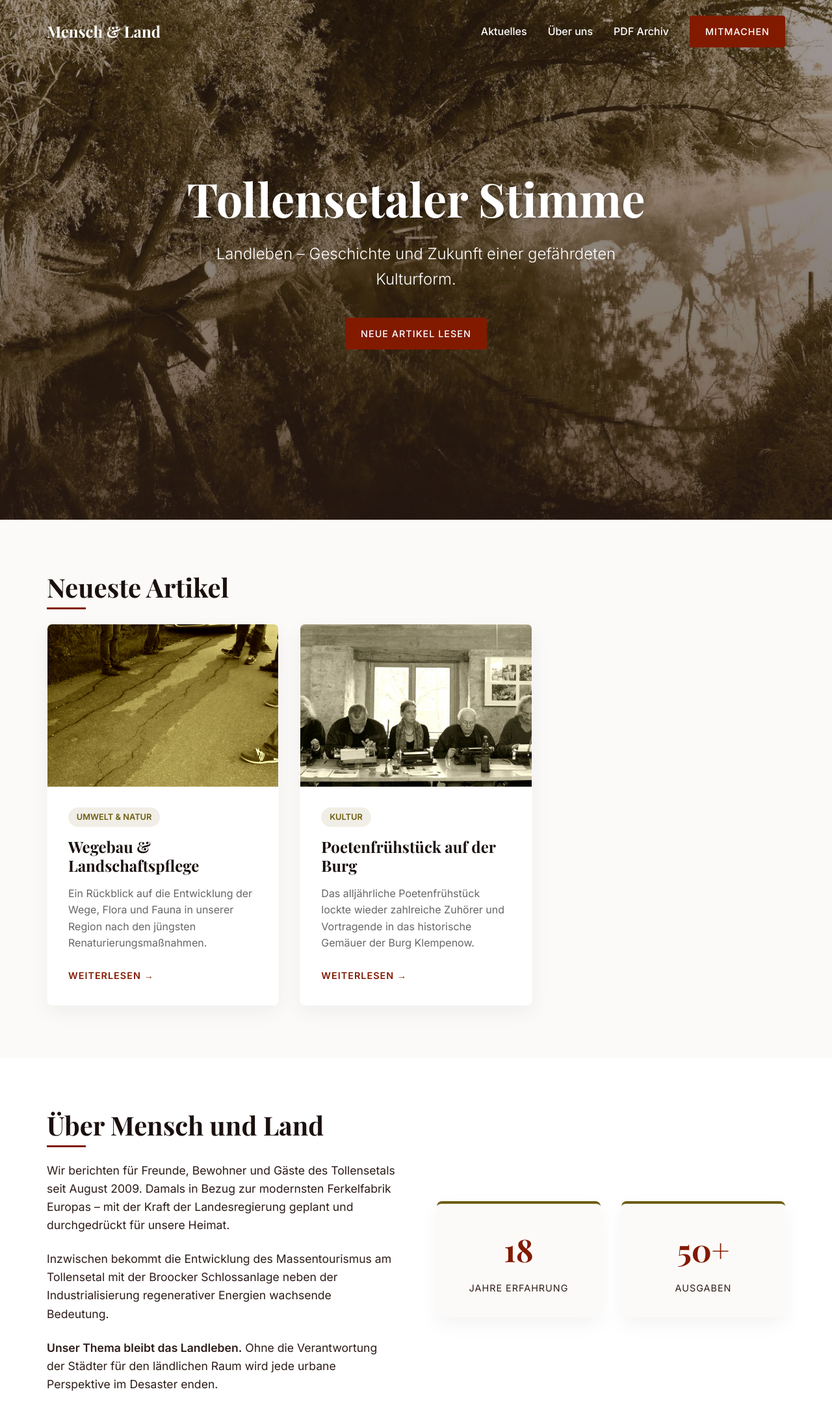
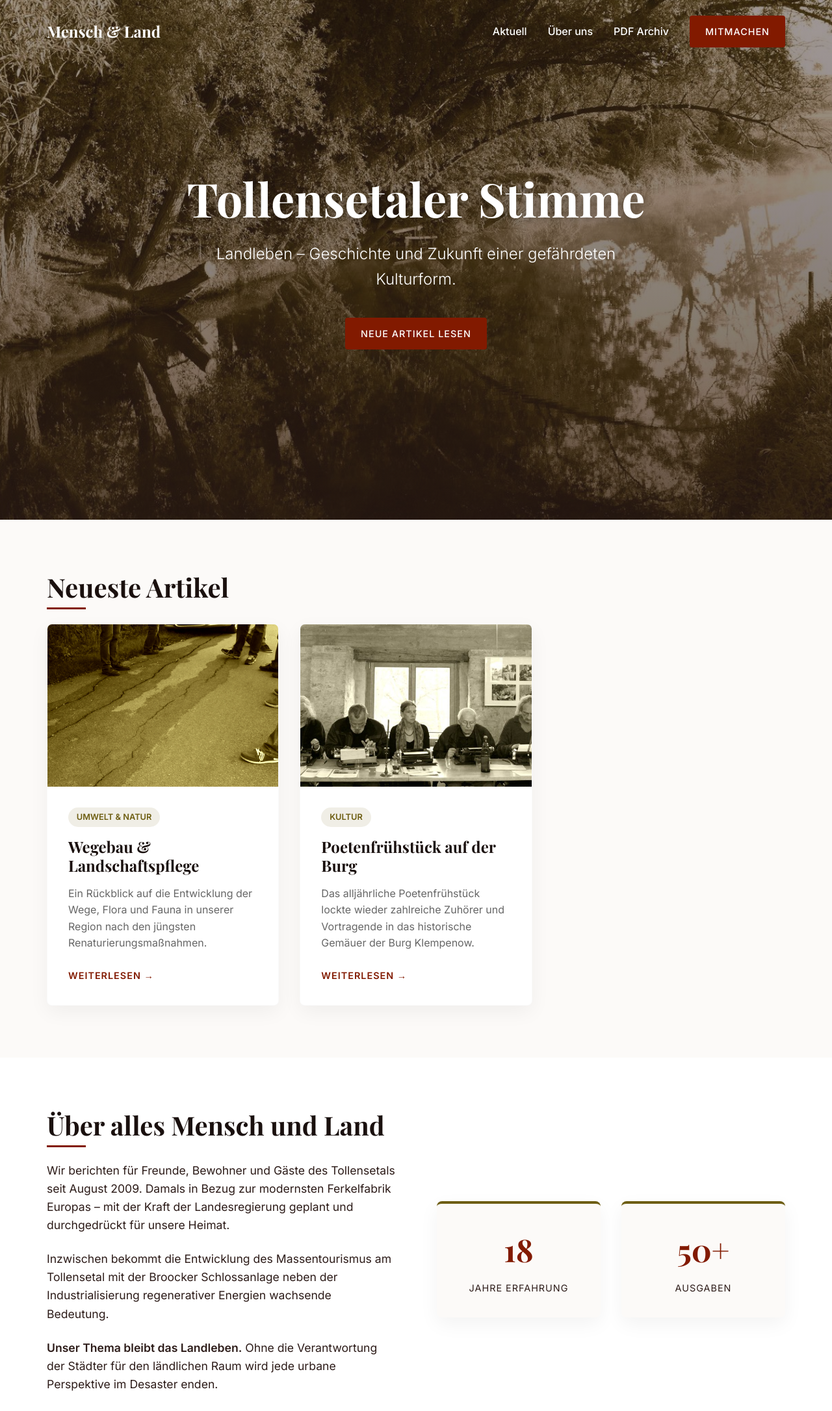
Before and after one commit to megadur/WebSite.MuL, a plain HTML site: page index.html in a window 1280 px wide. Shown: the top 2172 px of the page at 65% size. Drawn offline with nearby package versions, Linux system fonts and the light colour scheme.

Commit message:
Update navigation link text from "Aktuelles" to "Aktuell"

```diff
--- a/index.html
+++ b/index.html
@@ -15,7 +15,7 @@
         <div class="nav-container">
             <a href="#" class="logo">Mensch & Land</a>
             <div class="nav-links">
-                <a href="#aktuelles">Aktuelles</a>
+                <a href="#aktuelles">Aktuell</a>
                 <a href="#ueber-uns">Über uns</a>
                 <a href="#archiv">PDF Archiv</a>
                 <a href="#mitmachen" class="btn btn-primary">Mitmachen</a>
@@ -64,7 +64,7 @@
             <div class="container">
                 <div class="about-grid">
                     <div class="about-text">
-                        <h2 class="section-title">Über Mensch und Land</h2>
+                        <h2 class="section-title">Über alles  Mensch und Land</h2>
                         <p>Wir berichten für Freunde, Bewohner und Gäste des Tollensetals seit August 2009. Damals in Bezug zur modernsten Ferkelfabrik Europas – mit der Kraft der Landesregierung geplant und durchgedrückt für unsere Heimat.</p>
                         <p>Inzwischen bekommt die Entwicklung des Massentourismus am Tollensetal mit der Broocker Schlossanlage neben der Industrialisierung regenerativer Energien wachsende Bedeutung.</p>
                         <p><strong>Unser Thema bleibt das Landleben.</strong> Ohne die Verantwortung der Städter für den ländlichen Raum wird jede urbane Perspektive im Desaster enden.</p>
```
